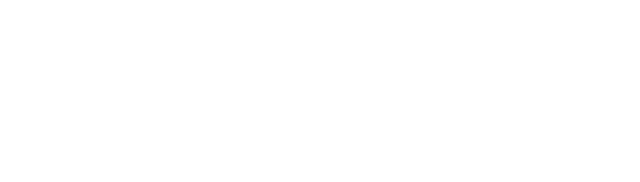
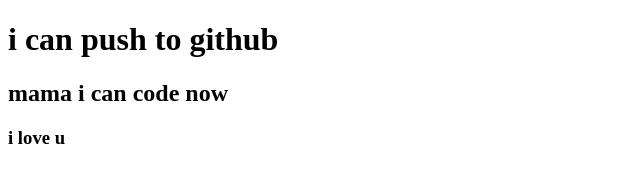
Before and after one commit to jakyaafrinbristi/my-second-ripo, a plain HTML site: page index.html in a window 1280 px wide. Shown: the whole page, without its empty margins (0-640 px from the left). Drawn offline with Linux system fonts and the light colour scheme.

Commit message:
added header

```diff
--- a/index.html
+++ b/index.html
@@ -4,9 +4,12 @@
     <meta charset="UTF-8">
     <meta http-equiv="X-UA-Compatible" content="IE=edge">
     <meta name="viewport" content="width=device-width, initial-scale=1.0">
-    <title>my second github ripo</title>
+    <title>my second github repo</title>
 </head>
 <body>
+    <h1>i can push to github</h1>
+     <h2>mama i can code now</h2>
+     <h3>i love u</h3>
 
 </body>
 </html>
```
